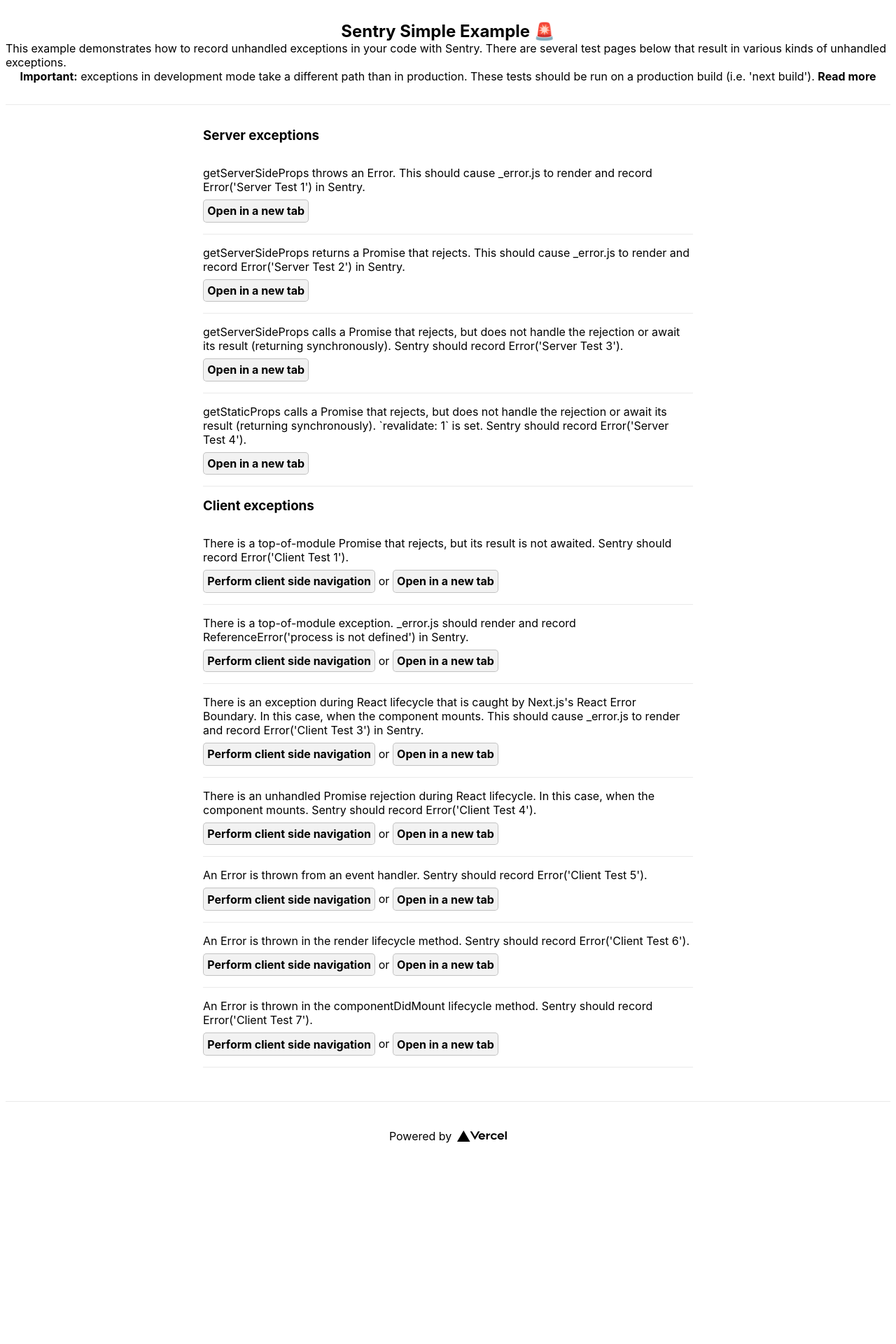
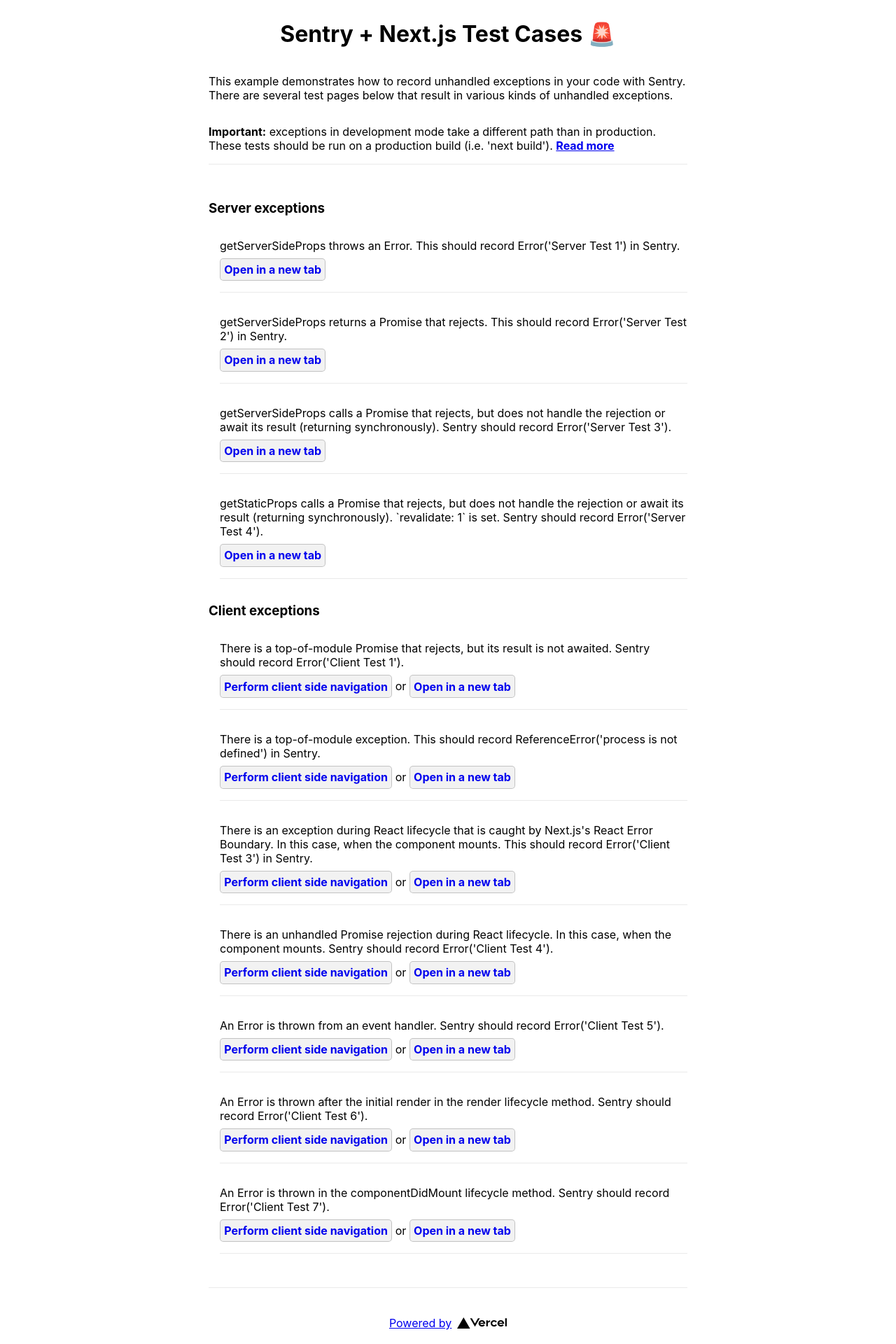
Before and after one commit to elsigh/fail-app, a Next.js app: page / in a window 1280 px wide. Shown: the top 1920 px of the page at 70% size. Before the commit the page ends 1673 px from the top, so only its background shows below. Built offline with nearby package versions, Linux system fonts and the light colour scheme.

Commit message:
rm _app.js, formatting, incorporating more tests

```diff
--- a/pages/_app.js
+++ /dev/null
@@ -1,49 +0,0 @@
-import '../styles/globals.css'
-import Head from 'next/head'
-import Link from 'next/link'
-
-function MyApp({ Component, pageProps, err }) {
-  return (
-    <div className="container">
-      <Head>
-        <title>Next Fail App</title>
-        <link rel="icon" href="/favicon.ico" />
-      </Head>
-
-      <header className="header">
-        <h2>Sentry Simple Example 🚨</h2>
-        <p>
-          This example demonstrates how to record unhandled exceptions in your
-          code with Sentry. There are several test pages below that result in
-          various kinds of unhandled exceptions.
-        </p>
-        <p>
-          <strong>Important:</strong> exceptions in development mode take a
-          different path than in production. These tests should be run on a
-          production build (i.e. 'next build').{' '}
-          <a href="https://nextjs.org/docs/advanced-features/custom-error-page#customizing-the-error-page">
-            Read more
-          </a>
-        </p>
-      </header>
-
-      <main className="main">
-        {/*Workaround for https://github.com/vercel/next.js/issues/8592*/}
-        <Component {...pageProps} err={err} />
-      </main>
-
-      <footer className="footer">
-        <a
-          href="https://vercel.com?utm_source=create-next-app&utm_medium=default-template&utm_campaign=create-next-app"
-          target="_blank"
-          rel="noopener noreferrer"
-        >
-          Powered by{' '}
-          <img src="/vercel.svg" alt="Vercel Logo" className="logo" />
-        </a>
-      </footer>
-    </div>
-  )
-}
-
-export default MyApp
--- a/pages/index.js
+++ b/pages/index.js
@@ -1,13 +1,33 @@
 import Link from 'next/link'
+//import Head from 'next/head'
+import styles from '../styles/globals.module.css'
 
 const Index = () => (
-  <div style={{ maxWidth: 700, margin: '0 auto' }}>
+  <div className={styles.container}>
+    <header className={styles.header}>
+      <h1>Sentry + Next.js Test Cases 🚨</h1>
+      <p>
+        This example demonstrates how to record unhandled exceptions in your
+        code with Sentry. There are several test pages below that result in
+        various kinds of unhandled exceptions.
+      </p>
+      <p>
+        <strong>Important:</strong> exceptions in development mode take a
+        different path than in production. These tests should be run on a
+        production build (i.e. 'next build').{' '}
+        <a href="https://nextjs.org/docs/advanced-features/custom-error-page#customizing-the-error-page">
+          Read more
+        </a>
+      </p>
+    </header>
+
+    <main className={styles.main}>
       <h3>Server exceptions</h3>
-    <ul className="exceptions">
+      <ul className={styles.exceptions}>
         <li>
           <p>
-          getServerSideProps throws an Error. This should cause _error.js to
-          render and record Error('Server Test 1') in Sentry.
+            getServerSideProps throws an Error. This should record Error('Server
+            Test 1') in Sentry.
           </p>
           <a href="/server/test1" target="_blank">
             Open in a new tab
@@ -15,8 +35,8 @@
         </li>
         <li>
           <p>
-          getServerSideProps returns a Promise that rejects. This should cause
-          _error.js to render and record Error('Server Test 2') in Sentry.
+            getServerSideProps returns a Promise that rejects. This should
+            record Error('Server Test 2') in Sentry.
           </p>
           <a href="/server/test2" target="_blank">
             Open in a new tab
@@ -35,8 +55,8 @@
         <li>
           <p>
             getStaticProps calls a Promise that rejects, but does not handle the
-          rejection or await its result (returning synchronously). `revalidate:
-          1` is set. Sentry should record Error('Server Test 4').
+            rejection or await its result (returning synchronously).
+            `revalidate: 1` is set. Sentry should record Error('Server Test 4').
           </p>
           <a href="/server/test4" target="_blank">
             Open in a new tab
@@ -45,7 +65,7 @@
       </ul>
 
       <h3>Client exceptions</h3>
-    <ul className="exceptions">
+      <ul className={styles.exceptions}>
         <li>
           <p>
             There is a top-of-module Promise that rejects, but its result is not
@@ -61,7 +81,7 @@
         </li>
         <li>
           <p>
-          There is a top-of-module exception. _error.js should render and record
+            There is a top-of-module exception. This should record
             ReferenceError('process is not defined') in Sentry.
           </p>
           <Link href="/client/test2">
@@ -76,8 +96,7 @@
           <p>
             There is an exception during React lifecycle that is caught by
             Next.js's React Error Boundary. In this case, when the component
-          mounts. This should cause _error.js to render and record Error('Client
-          Test 3') in Sentry.
+            mounts. This should record Error('Client Test 3') in Sentry.
           </p>
           <Link href="/client/test3">
             <a>Perform client side navigation</a>
@@ -116,8 +135,8 @@
         </li>
         <li>
           <p>
-          An Error is thrown in the render lifecycle method. Sentry should record
-          Error('Client Test 6').
+            An Error is thrown after the initial render in the render lifecycle
+            method. Sentry should record Error('Client Test 6').
           </p>
           <Link href="/client/test6">
             <a>Perform client side navigation</a>
@@ -129,8 +148,8 @@
         </li>
         <li>
           <p>
-          An Error is thrown in the componentDidMount lifecycle method. Sentry should record
-          Error('Client Test 7').
+            An Error is thrown in the componentDidMount lifecycle method. Sentry
+            should record Error('Client Test 7').
           </p>
           <Link href="/client/test7">
             <a>Perform client side navigation</a>
@@ -141,6 +160,18 @@
           </a>
         </li>
       </ul>
+    </main>
+
+    <footer className={styles.footer}>
+      <a
+        href="https://vercel.com?utm_source=with-sentry&utm_medium=default-template&utm_campaign=with-sentry"
+        target="_blank"
+        rel="noopener noreferrer"
+      >
+        Powered by{' '}
+        <img src="/vercel.svg" alt="Vercel Logo" className={styles.logo} />
+      </a>
+    </footer>
   </div>
 )
 
--- a/styles/globals.css
+++ b/styles/globals.module.css
@@ -1,34 +1,19 @@
-*,
-*:before,
-*:after {
-  padding: 0;
-  margin: 0;
-}
-
-html,
-body {
-  padding: 0;
-  margin: 0;
+.container {
+  box-sizing: border-box;
   font-family: -apple-system, BlinkMacSystemFont, Segoe UI, Roboto, Oxygen,
     Ubuntu, Cantarell, Fira Sans, Droid Sans, Helvetica Neue, sans-serif;
-}
-
-a {
-  color: inherit;
-  text-decoration: none;
-}
-
-* {
-  box-sizing: border-box;
-}
-
-.container {
   min-height: 100vh;
   padding: 0 0.5rem;
   display: flex;
   flex-direction: column;
   justify-content: center;
   align-items: center;
+  max-width: 700px;
+  margin: 0 auto;
+}
+
+.container h3 {
+  margin-bottom: 0;
 }
 
 .main {
@@ -53,7 +38,8 @@
 }
 
 .exceptions {
-  margin: 1rem 0;
+  margin: 0 0 1rem;
+  padding-left: 1rem;
   list-style: none;
 }
 
@@ -73,6 +59,7 @@
   border: 1px solid rgba(0, 0, 0, 0.2);
   background: rgba(0, 0, 0, 0.05);
   border-radius: 5px;
+  text-decoration: none;
 }
 
 .footer {
```
Also changed, not shown: pages/client/test6.js (+13 -3 lines). Lines whose indentation alone changed are shown as unchanged.
